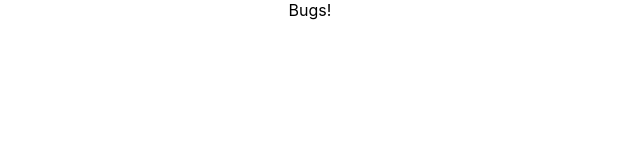
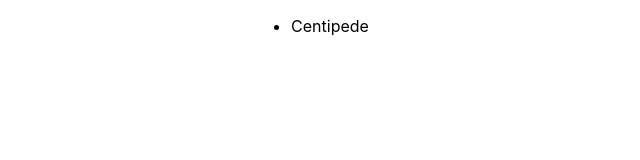
Before and after one commit to ticotheps/intro-to-mobx, a React (Create React App) app: page / in a window 1280 px wide. Shown: the top 160 px of the page, without its empty margins (330-970 px from the left). Built offline with nearby package versions, Linux system fonts and the light colour scheme; the HTML template or start-up script is replaced by a standard one.

Commit message:
Places the <BugsList /> component in between the <main> tags of the <App /> component for the list of bugs from the Mobtore to be rendered to the page

```diff
--- a/src/App.js
+++ b/src/App.js
@@ -33,7 +33,9 @@ const BugsList = () => {
 export default function App() {
 	return (
 		<StoreProvider>
-			<main>Bugs!</main>
+			<main>
+				<BugsList />
+			</main>
 		</StoreProvider>
 	);
 }
```
